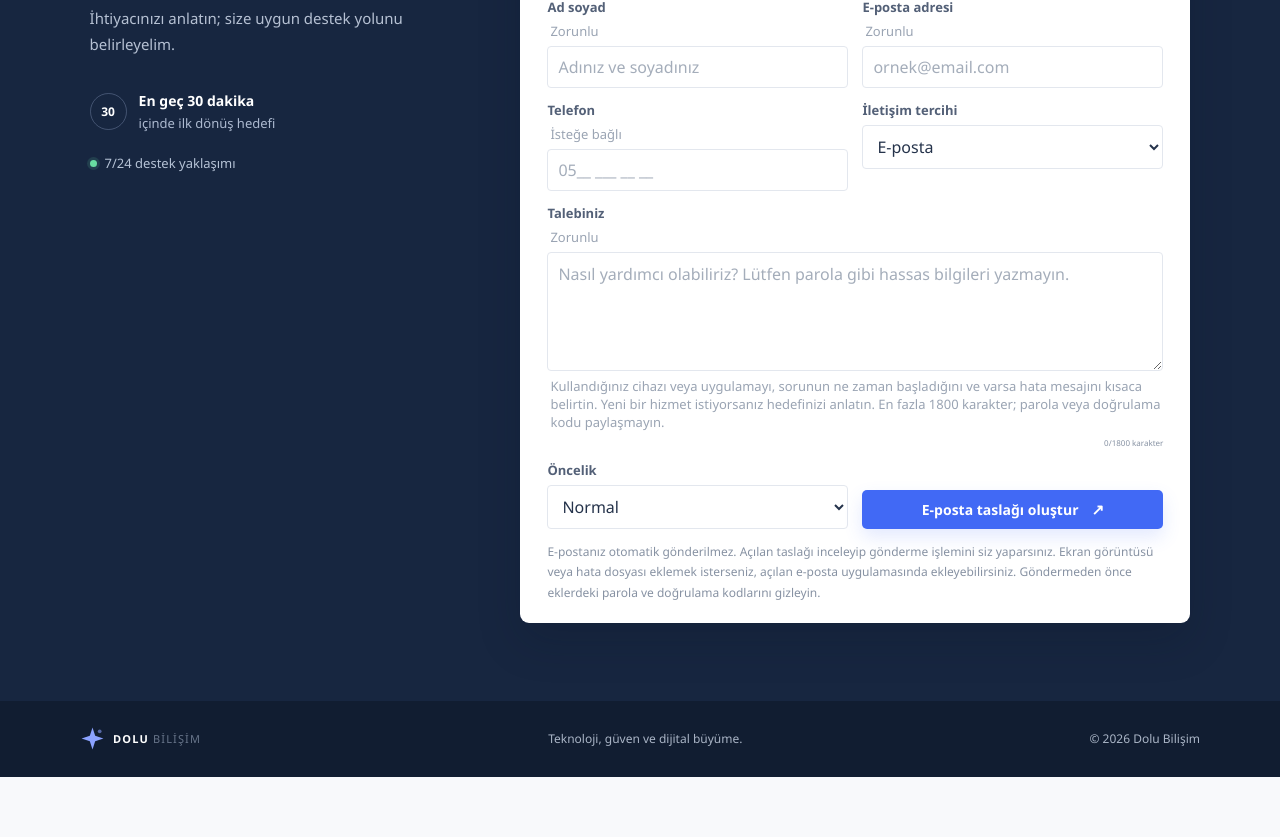
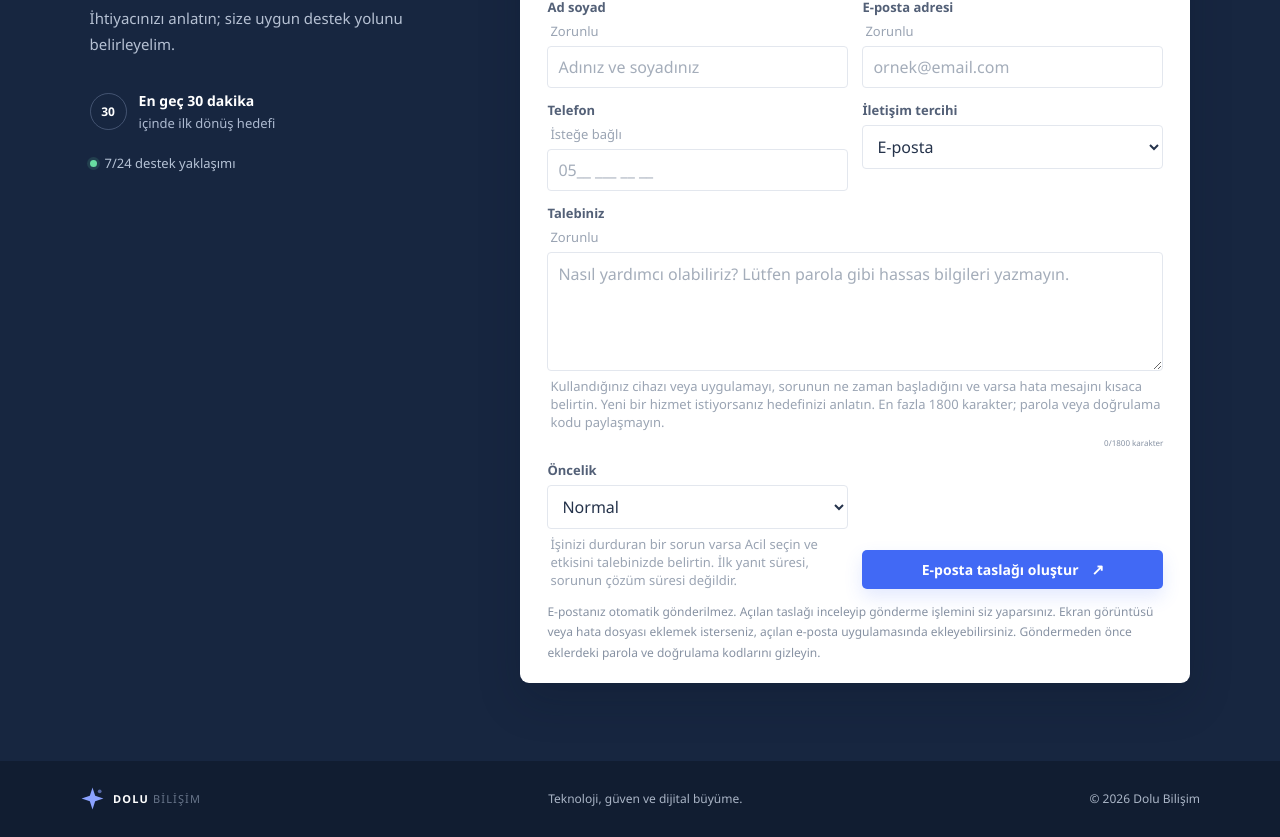
Before and after one commit to darkpassenger00/Dolubilisim, a Next.js app: page / in a window 1280 px wide. Shown: the part 6070-6907 px from the top of the page. Before the commit the page ends 6847 px from the top, so only its background shows below. Built offline with nearby package versions, Linux system fonts and the light colour scheme.

Commit message:
Clarify support request urgency and response expectations

```diff
--- a/app/request-form.tsx
+++ b/app/request-form.tsx
@@ -97,7 +97,8 @@ export default function RequestForm() {
           <span id="request-message-count" className="message-counter" aria-live="polite">{messageLength}/1800 karakter</span>
         </label>
         <label className="urgency-field">Öncelik
-          <select name="urgency" defaultValue="Normal"><option>Normal</option><option>Acil</option></select>
+          <select name="urgency" defaultValue="Normal" aria-describedby="request-urgency-help"><option>Normal</option><option>Acil</option></select>
+          <span id="request-urgency-help" className="optional-label">İşinizi durduran bir sorun varsa Acil seçin ve etkisini talebinizde belirtin. İlk yanıt süresi, sorunun çözüm süresi değildir.</span>
         </label>
         <div className="form-submit-wrap"><button className="button button-primary form-submit" type="submit" aria-describedby="request-send-help">E-posta taslağı oluştur <span aria-hidden="true">↗</span></button></div>
       </div>
```
